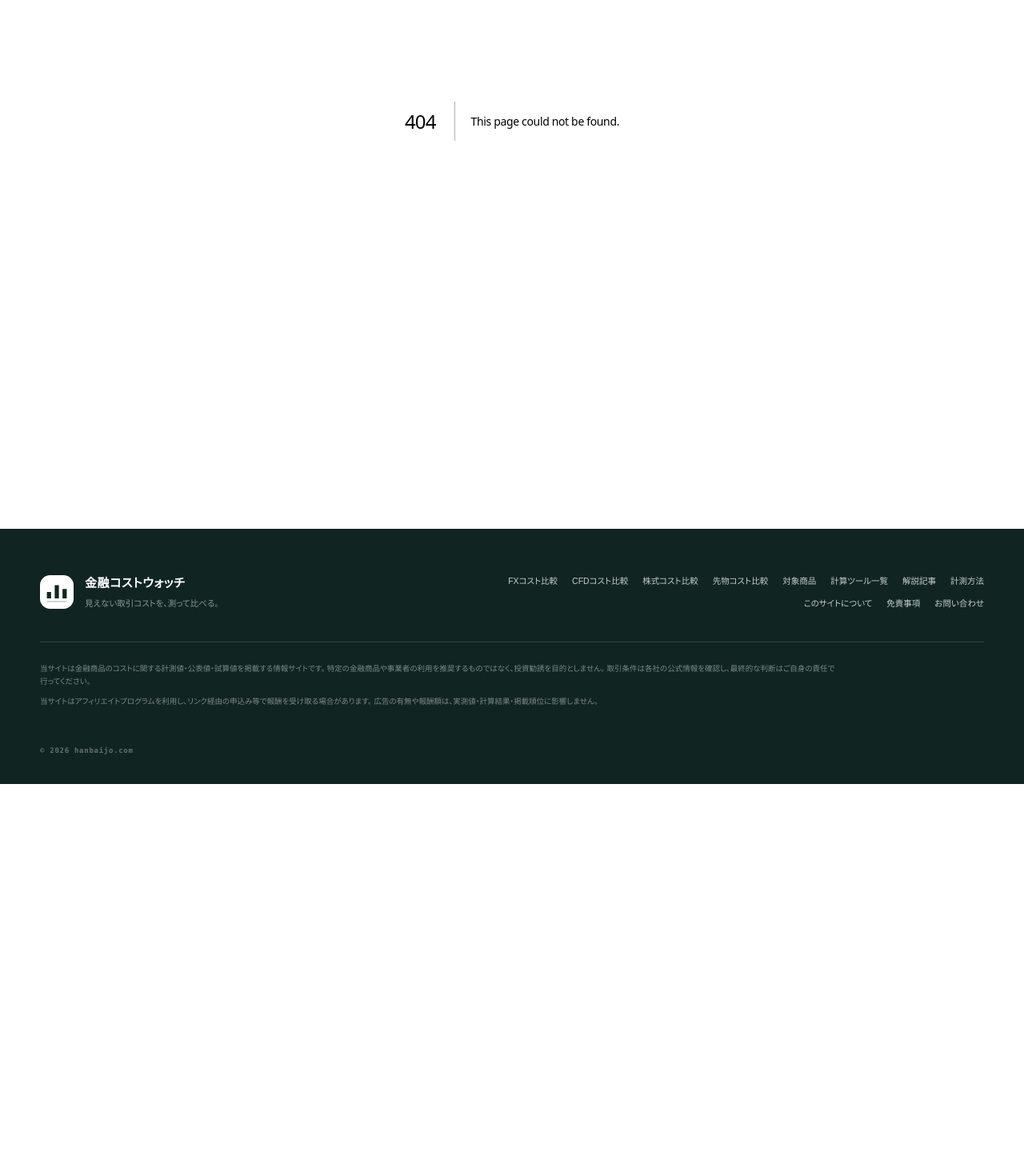
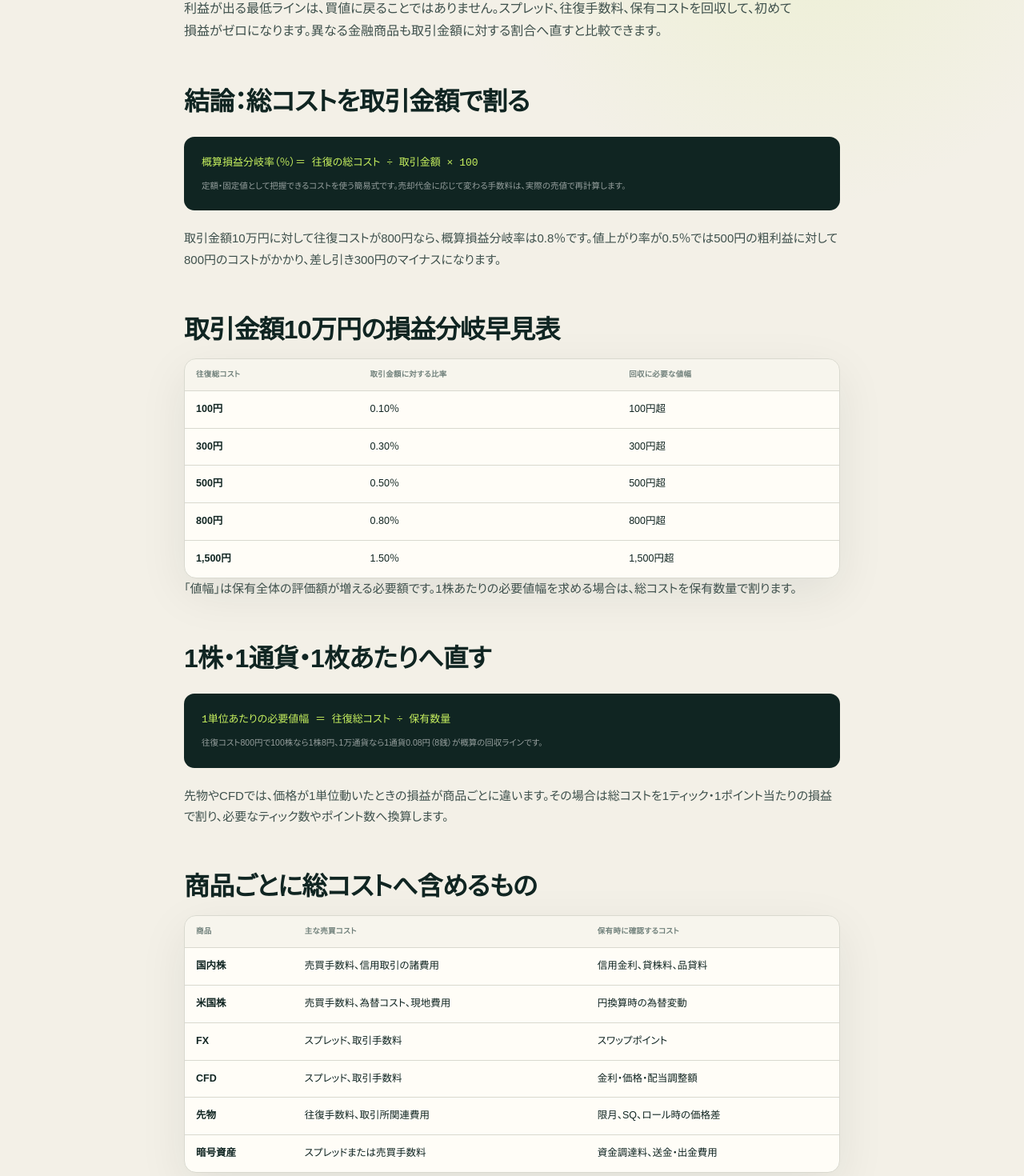
Before and after one commit to mrok18/hanbaijo, a Next.js app: page /articles/trading-cost-break-even-return in a window 1280 px wide. Before the commit this address had no page. Shown: the part 326-1796 px from the top of the page at 80% size. Before the commit the page ends 1306 px from the top, so only its background shows below. Built offline with nearby package versions, Linux system fonts and the light colour scheme.

Commit message:
content: explain trading cost break-even

```diff
--- a/app/articles/posts.ts
+++ b/app/articles/posts.ts
@@ -1,4 +1,5 @@
 export const POSTS = [
+  { slug: 'trading-cost-break-even-return', category: '資金管理・計算', title: '取引コストの損益分岐点は何％？手数料負けしない値幅を計算', desc: '往復手数料、スプレッド、保有コストを取引金額に対する比率へ直し、利益に必要な値幅を計算する。' },
   { slug: 'us-stock-yen-sensitivity', category: '米国株・為替', title: '米国株はドル円が1円動くといくら変わる？為替感応度早見表', desc: '保有する米国株のドル評価額から、ドル円が1円・5円・10円動いた場合の円換算額の変化を計算する。' },
   { slug: 'us-stock-loss-yen-depreciation', category: '米国株・為替', title: '米国株が下がっても円換算で利益？円安と損益分岐ドル円', desc: '株価下落と円安を同時に計算し、円換算で利益が残るドル円の境界とコストの影響を整理する。' },
   { slug: 'us-stock-profit-yen-appreciation', category: '米国株・為替', title: '米国株が上がったのに円換算で損？円高と損益分岐ドル円', desc: '株価上昇率と円高を同時に計算し、売買コストを含む円換算損益の見方を整理する。' },
--- /dev/null
+++ b/app/articles/trading-cost-break-even-return/page.tsx
@@ -0,0 +1,67 @@
+import Link from 'next/link';
+import AffiliateOfferCard from '@/components/AffiliateOfferCard';
+import { AFFILIATE_OFFERS } from '@/lib/affiliates';
+
+export const metadata = {
+  title: '取引コストの損益分岐点は何％？手数料負けしない値幅を計算',
+  description: '往復手数料、スプレッド、保有コストを取引金額に対する比率へ直し、手数料負けしないために必要な値上がり率を計算します。',
+};
+
+export default function Page() {
+  return <article>
+    <p className="page-kicker">COST / BREAK-EVEN RETURN</p>
+    <h1>取引コストの損益分岐点は何％？<br />手数料負けしない値幅を計算</h1>
+    <p className="lede">利益が出る最低ラインは、買値に戻ることではありません。スプレッド、往復手数料、保有コストを回収して、初めて損益がゼロになります。異なる金融商品も取引金額に対する割合へ直すと比較できます。</p>
+
+    <h2>結論：総コストを取引金額で割る</h2>
+    <div className="formula-box">
+      <code>概算損益分岐率（％）＝ 往復の総コスト ÷ 取引金額 × 100</code>
+      <small>定額・固定値として把握できるコストを使う簡易式です。売却代金に応じて変わる手数料は、実際の売値で再計算します。</small>
+    </div>
+    <p>取引金額10万円に対して往復コストが800円なら、概算損益分岐率は0.8％です。値上がり率が0.5％では500円の粗利益に対して800円のコストがかかり、差し引き300円のマイナスになります。</p>
+
+    <h2>取引金額10万円の損益分岐早見表</h2>
+    <div className="data-panel"><div className="table-scroll"><table className="rates comparison-table"><thead><tr><th>往復総コスト</th><th>取引金額に対する比率</th><th>回収に必要な値幅</th></tr></thead><tbody>
+      <tr><td className="ex-name">100円</td><td>0.10％</td><td>100円超</td></tr>
+      <tr><td className="ex-name">300円</td><td>0.30％</td><td>300円超</td></tr>
+      <tr><td className="ex-name">500円</td><td>0.50％</td><td>500円超</td></tr>
+      <tr><td className="ex-name">800円</td><td>0.80％</td><td>800円超</td></tr>
+      <tr><td className="ex-name">1,500円</td><td>1.50％</td><td>1,500円超</td></tr>
+    </tbody></table></div></div>
+    <p>「値幅」は保有全体の評価額が増える必要額です。1株あたりの必要値幅を求める場合は、総コストを保有数量で割ります。</p>
+
+    <h2>1株・1通貨・1枚あたりへ直す</h2>
+    <div className="formula-box">
+      <code>1単位あたりの必要値幅 ＝ 往復総コスト ÷ 保有数量</code>
+      <small>往復コスト800円で100株なら1株8円、1万通貨なら1通貨0.08円（8銭）が概算の回収ラインです。</small>
+    </div>
+    <p>先物やCFDでは、価格が1単位動いたときの損益が商品ごとに違います。その場合は総コストを1ティック・1ポイント当たりの損益で割り、必要なティック数やポイント数へ換算します。</p>
+
+    <h2>商品ごとに総コストへ含めるもの</h2>
+    <div className="data-panel"><div className="table-scroll"><table className="rates comparison-table"><thead><tr><th>商品</th><th>主な売買コスト</th><th>保有時に確認するコスト</th></tr></thead><tbody>
+      <tr><td className="ex-name">国内株</td><td>売買手数料、信用取引の諸費用</td><td>信用金利、貸株料、品貸料</td></tr>
+      <tr><td className="ex-name">米国株</td><td>売買手数料、為替コスト、現地費用</td><td>円換算時の為替変動</td></tr>
+      <tr><td className="ex-name">FX</td><td>スプレッド、取引手数料</td><td>スワップポイント</td></tr>
+      <tr><td className="ex-name">CFD</td><td>スプレッド、取引手数料</td><td>金利・価格・配当調整額</td></tr>
+      <tr><td className="ex-name">先物</td><td>往復手数料、取引所関連費用</td><td>限月、SQ、ロール時の価格差</td></tr>
+      <tr><td className="ex-name">暗号資産</td><td>スプレッドまたは売買手数料</td><td>資金調達料、送金・出金費用</td></tr>
+    </tbody></table></div></div>
+
+    <h2>保有日数が延びると損益分岐点も動く</h2>
+    <p>金利やファンディング料のように日数で増える費用は、決済日を決めずに固定値として扱えません。取引時点のコストに、想定保有日数分の費用を足します。</p>
+    <div className="formula-box">
+      <code>総コスト ＝ 売買時コスト ＋ 1日あたりの保有コスト × 保有日数</code>
+      <small>受取となる調整額はマイナスのコストとして扱えますが、将来も同額とは限りません。</small>
+    </div>
+
+    <h2>値上がり率と手取り利益率を分ける</h2>
+    <p>価格が1％上がっても、往復コストが0.8％なら手取り利益率は概算0.2％です。さらに税金や為替変動があれば、口座上の最終損益は変わります。商品を比較するときは「手数料無料」という表示ではなく、同じ取引金額と保有期間で総額を揃えます。</p>
+    <div className="callout"><strong>損益分岐点は利益目標ではありません</strong><p>損益がゼロになる境界を示すだけで、値上がりや約定を保証するものではありません。スリッページ、急変時のスプレッド拡大、税金など計算外の要素もあります。</p></div>
+
+    <p><Link href="/tools/cost-calculator">共通取引コスト計算機で総額を試す →</Link></p>
+    <p><Link href="/articles/risk-reward-break-even-win-rate">リスクリワードと損益分岐勝率を見る →</Link></p>
+    <p><Link href="/articles/stock-round-trip-cost">国内株の往復コストを見る →</Link></p>
+    <p><Link href="/articles/fx-spread-cost">FXスプレッドを円換算する →</Link></p>
+    <section className="article-affiliate" aria-label="関連する広告"><AffiliateOfferCard offer={AFFILIATE_OFFERS['dmm-cfd']} /><p className="affiliate-disclosure">DMM CFDへの広告リンクです。申込み成立時に当サイトが報酬を受け取る場合があります。</p></section>
+  </article>;
+}
--- a/app/tools/cost-calculator/page.tsx
+++ b/app/tools/cost-calculator/page.tsx
@@ -24,7 +24,8 @@ export default function CostCalculatorPage() {
 
       <CostCalculator />
 
-      <nav className="calculator-proof" aria-label="CFD計算の確認資料">
+      <nav className="calculator-proof" aria-label="取引コストの確認資料">
+        <Link href="/articles/trading-cost-break-even-return">手数料負けしない損益分岐点</Link>
         <Link href="/articles/dmm-cfd-commodity-lot-list">商品14銘柄の1Lot一覧</Link>
         <Link href="/articles/dmm-cfd-margin-leverage">CFDの必要証拠金</Link>
         <Link href="/articles/dmm-cfd-adjustment-calendar">調整額カレンダー</Link>
```
